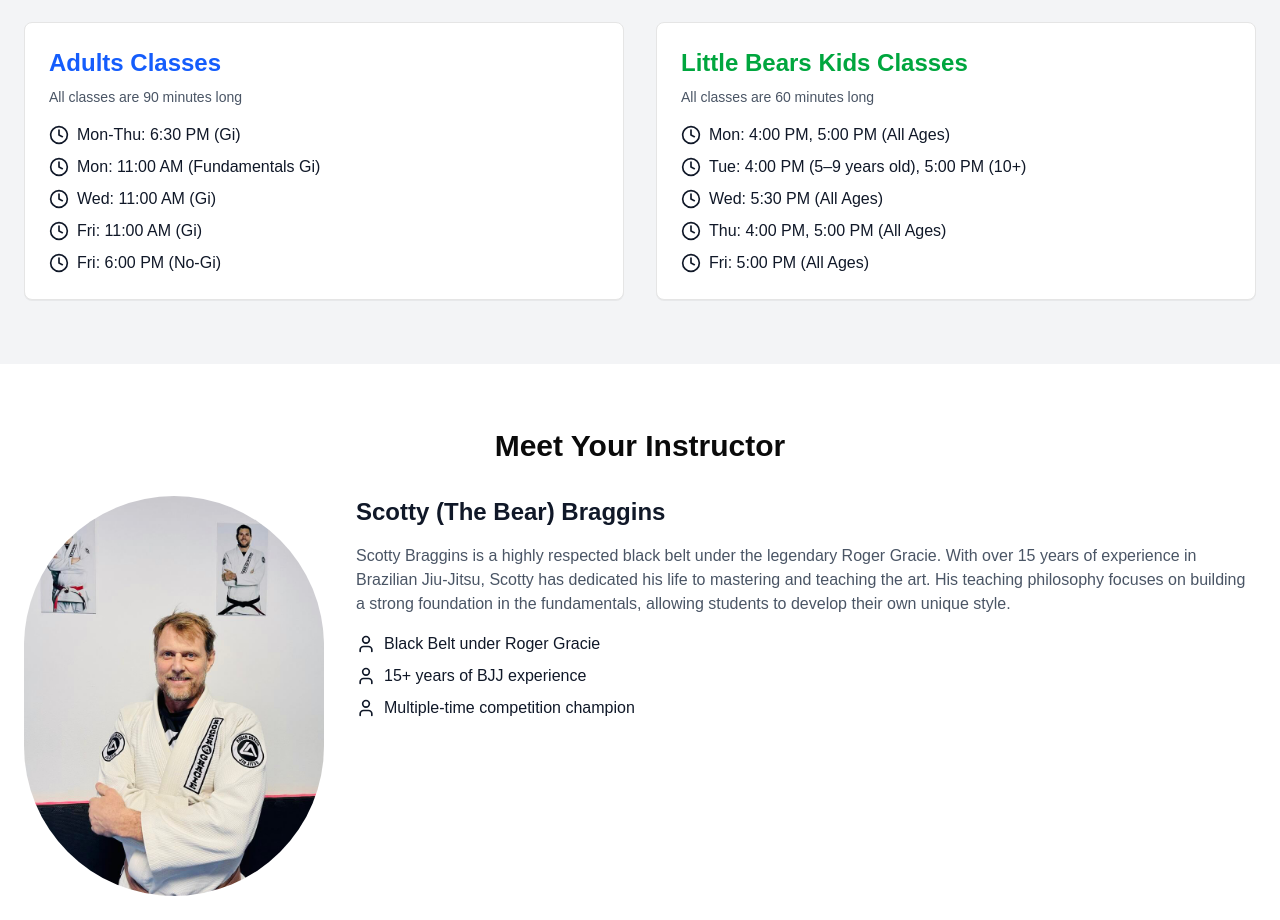
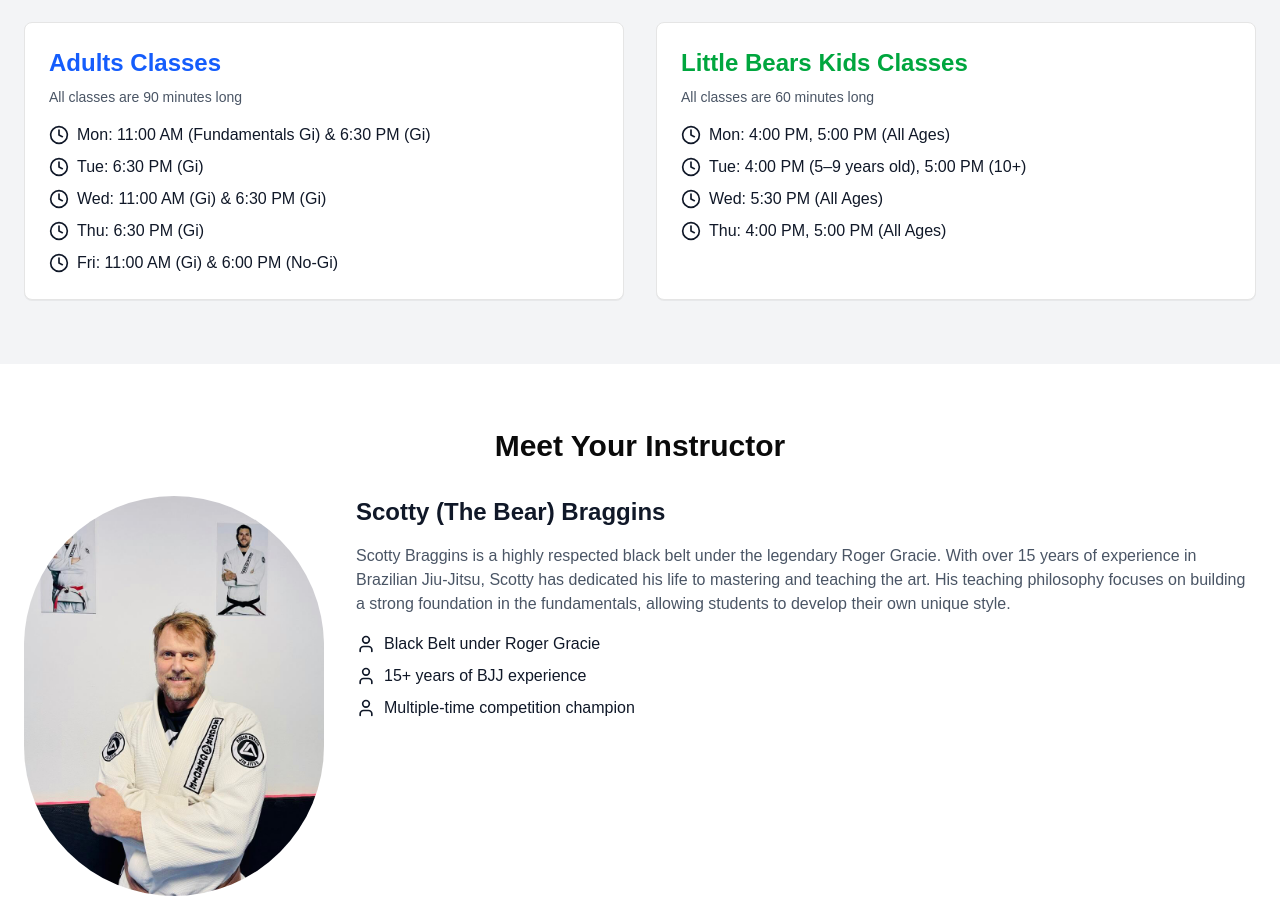
Before and after one commit to mderazon/bbjj, a Next.js app: page / in a window 1280 px wide. Shown: the part 1900-2820 px from the top of the page. Built offline with nearby package versions, Linux system fonts and the light colour scheme.

Commit message:
Update class schedule times for Fundamentals Gi and Kids classes

```diff
--- a/app/Schedule.tsx
+++ b/app/Schedule.tsx
@@ -31,7 +31,17 @@ export default function Schedule() {
                     aria-hidden="true"
                     size={20}
                   />{" "}
-                  <span className="text-gray-900">Mon-Thu: 6:30 PM (Gi)</span>
+                  <span className="text-gray-900">
+                    Mon: 11:00 AM (Fundamentals Gi) & 6:30 PM (Gi)
+                  </span>
+                </li>
+                <li className="flex items-center">
+                  <Clock
+                    className="mr-2 text-gray-900"
+                    aria-hidden="true"
+                    size={20}
+                  />{" "}
+                  <span className="text-gray-900">Tue: 6:30 PM (Gi)</span>
                 </li>
                 <li className="flex items-center">
                   <Clock
@@ -40,7 +50,7 @@ export default function Schedule() {
                     size={20}
                   />{" "}
                   <span className="text-gray-900">
-                    Mon: 11:00 AM (Fundamentals Gi)
+                    Wed: 11:00 AM (Gi) & 6:30 PM (Gi)
                   </span>
                 </li>
                 <li className="flex items-center">
@@ -49,7 +59,7 @@ export default function Schedule() {
                     aria-hidden="true"
                     size={20}
                   />{" "}
-                  <span className="text-gray-900">Wed: 11:00 AM (Gi)</span>
+                  <span className="text-gray-900">Thu: 6:30 PM (Gi)</span>
                 </li>
                 <li className="flex items-center">
                   <Clock
@@ -57,15 +67,9 @@ export default function Schedule() {
                     aria-hidden="true"
                     size={20}
                   />{" "}
-                  <span className="text-gray-900">Fri: 11:00 AM (Gi)</span>
-                </li>
-                <li className="flex items-center">
-                  <Clock
-                    className="mr-2 text-gray-900"
-                    aria-hidden="true"
-                    size={20}
-                  />{" "}
-                  <span className="text-gray-900">Fri: 6:00 PM (No-Gi)</span>
+                  <span className="text-gray-900">
+                    Fri: 11:00 AM (Gi) & 6:00 PM (No-Gi)
+                  </span>
                 </li>
               </ul>
             </CardContent>
@@ -117,14 +121,6 @@ export default function Schedule() {
                     Thu: 4:00 PM, 5:00 PM (All Ages)
                   </span>
                 </li>
-                <li className="flex items-center">
-                  <Clock
-                    className="mr-2 text-gray-900"
-                    aria-hidden="true"
-                    size={20}
-                  />{" "}
-                  <span className="text-gray-900">Fri: 5:00 PM (All Ages)</span>
-                </li>
               </ul>
             </CardContent>
           </Card>
```
